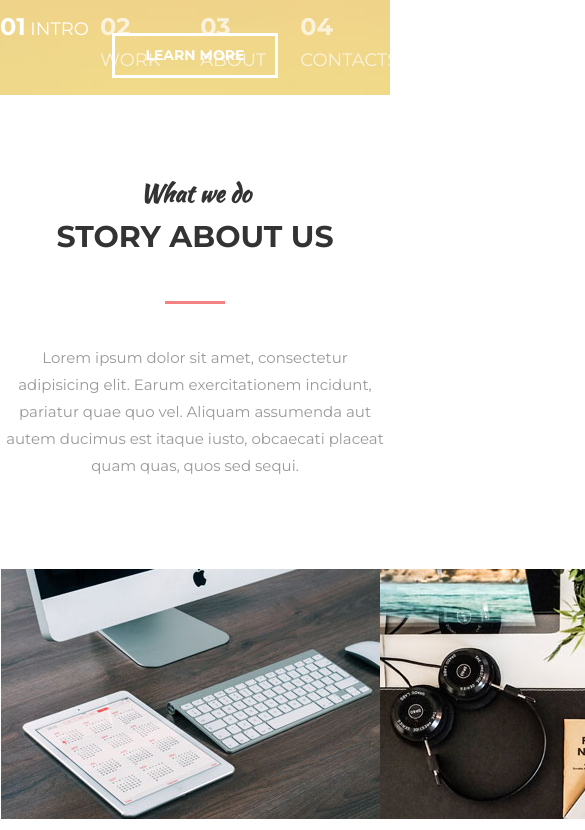
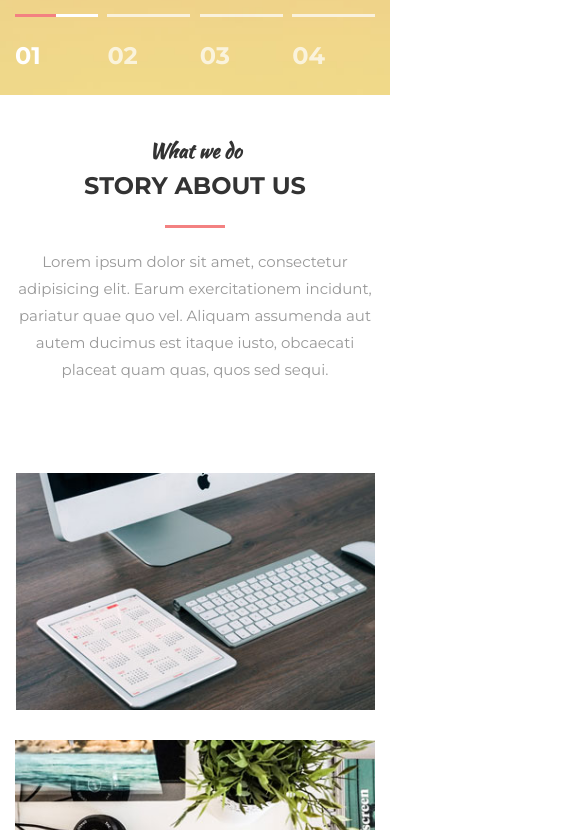
Before and after one commit to OlegWeremyew/WebsiteNumber_1, a website: page src/index.html in a window 390 px wide. Shown: the part 749-1579 px from the top of the page, 585 px wide, since content can reach past the window. Drawn offline with Linux system fonts and the light colour scheme.

Commit message:
media requests part 1

```diff
--- a/src/asets/css/style.css
+++ b/src/asets/css/style.css
@@ -32,7 +32,8 @@ hr {
 /*Container*/
 .container {
     width: 100%;
-    max-width: 1200px;
+    max-width: 1230px;
+    padding: 0 15px;
     margin: 0 auto;
 }
 
@@ -300,13 +301,15 @@ hr {
 
 /* Card */
 .card {
+    margin: 80px -15px 0;
     display: flex;
+    flex-wrap: wrap;
     justify-content: space-between;
-    margin-top: 80px;
 }
 
 .card__item {
-    width: 380px;
+    width: 33.33%;
+    padding: 0 15px;
 }
 
 .card__inner {
@@ -333,6 +336,8 @@ hr {
 
 .card__img img {
     display: block;
+    max-width: 100%;
+    height: auto;
     transition: opacity .2s linear;
 }
 
@@ -1141,3 +1146,99 @@ hr {
 .copyright span {
     color: #f38181;
 }
+
+@media (max-width: 1230px) {
+
+    /*  =====Intro====*/
+    .intro__suptitle {
+        font-size: 52px;
+    }
+
+    .intro__title {
+        font-size: 120px;
+    }
+
+}
+
+@media (max-width: 990px) {
+
+    /*  =====Intro====*/
+    .intro__suptitle {
+        font-size: 32px;
+    }
+
+    .intro__title {
+        font-size: 80px;
+    }
+
+}
+
+@media (max-width: 770px) {
+
+    /* Nax */
+    .nav {
+        display: none;
+    }
+
+    /* Section*/
+    .section {
+        padding: 40px 0;
+    }
+
+    /* Card */
+    .card {
+        justify-content: center;
+        margin-top: 50px;
+    }
+
+    .card__item {
+        width: 100%;
+        max-width: 410px;
+        margin-bottom: 30px;
+    }
+
+    .card__item:last-child {
+        margin-bottom: 0;
+    }
+
+    /* Slider */
+    .slider__text {
+        display: none;
+    }
+
+    .slider__item.active:before {
+        width: 50%;
+    }
+
+}
+
+@media (max-width: 575px) {
+
+    /*  =====Intro====*/
+    .intro__suptitle {
+        font-size: 22px;
+    }
+
+    .intro__title {
+        font-size: 40px;
+    }
+
+    /* Section*/
+    .section__header {
+        margin-bottom: 50px;
+    }
+
+    .section__suptitle {
+        font-size: 20px;
+    }
+
+    .section__title {
+        font-size: 24px;
+    }
+
+    .section__title:after {
+        margin: 20px auto;
+    }
+
+
+}
--- a/src/index.html
+++ b/src/index.html
@@ -2,6 +2,7 @@
 <html lang="en">
 <head>
     <meta charset="UTF-8">
+    <meta name="viewport" content="width=device-width, initial-scale=1">
     <title>MoGo</title>
     <link rel="stylesheet" href="./asets/css/style.css">
 </head>
@@ -40,19 +41,19 @@
             <div class="slider__inner">
                 <div class="slider__item active">
                     <span class="slider__num">01</span>
-                    intro
+                    <span class="slider__text">intro</span>
                 </div>
                 <div class="slider__item">
                     <span class="slider__num">02</span>
-                    work
+                    <span class="slider__text">work</span>
                 </div>
                 <div class="slider__item">
                     <span class="slider__num">03</span>
-                    about
+                    <span class="slider__text">about</span>
                 </div>
                 <div class="slider__item">
                     <span class="slider__num">04</span>
-                    contacts
+                    <span class="slider__text">contacts</span>
                 </div>
             </div>
         </div>
```
